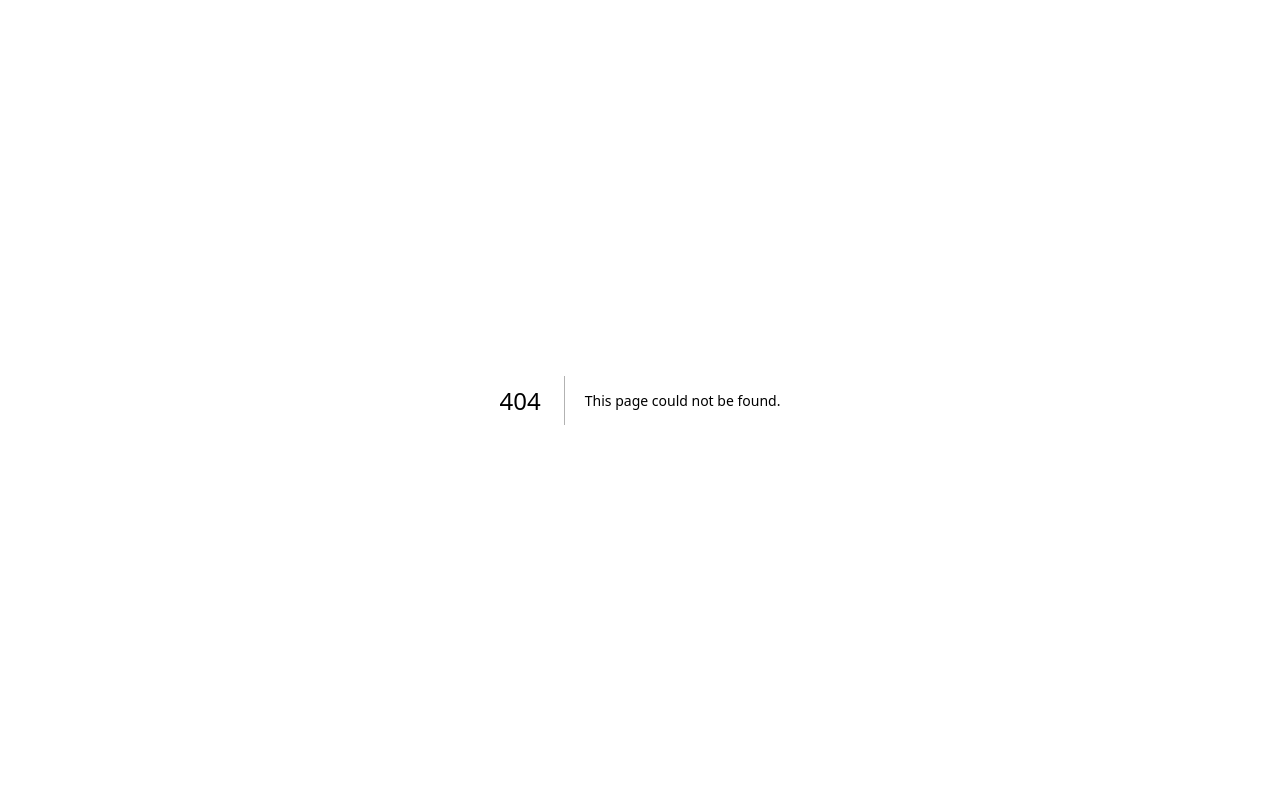
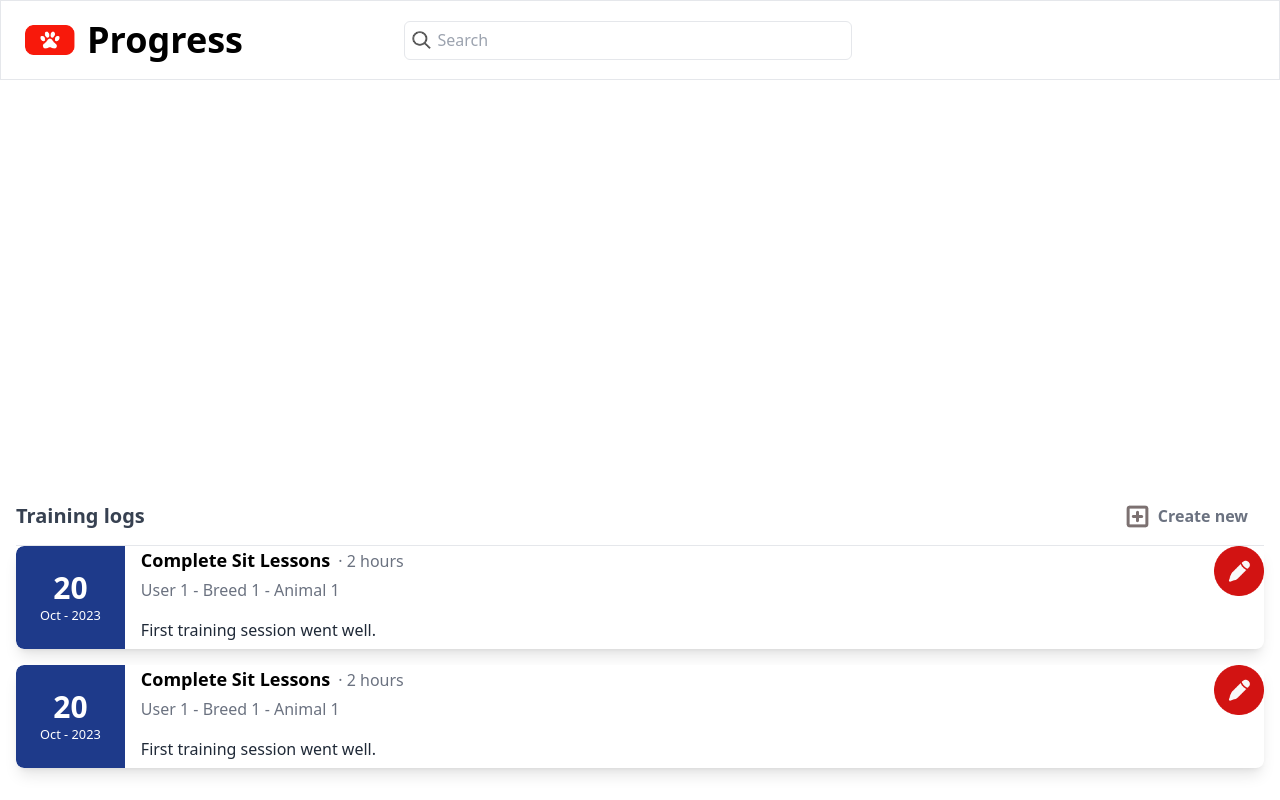
Before and after one commit to BoG-Dev-Bootcamp-S24/project2-sp24-team-rabbit, a Next.js app: page /traininglog in a window 1280 px wide. Before the commit this address had no page. Built offline with nearby package versions, Linux system fonts and the light colour scheme.

Commit message:
TrainingLog Page

```diff
--- a/package.json
+++ b/package.json
@@ -9,6 +9,7 @@
     "lint": "next lint"
   },
   "dependencies": {
+    "@next/font": "^14.1.4",
     "next": "14.1.4",
     "react": "^18",
     "react-dom": "^18"
--- a/src/components/TrainingLog.js
+++ b/src/components/TrainingLog.js
@@ -0,0 +1,62 @@
+import { useState, useEffect } from 'react';
+import TrainingLogItem from './TrainingLogItem';
+import Link from 'next/link';
+import createNew from "/public/images/createNewLogo.png";
+// import Navbar from "./Navbar/Navbar.js";
+
+export default function TrainingLog() {
+    const [logs, setLogs] = useState([]);
+
+    useEffect(() => {
+      const mockedLogs = [
+        {
+          id: 1,
+          title: 'Complete Sit Lessons',
+          date: '2023-10-20T14:48:00.000Z',
+          userName: 'User 1',
+          animalName: 'Animal 1',
+          breed: 'Breed 1',
+          hours: 2,
+          description: 'First training session went well.',
+        },
+        {
+            id: 2,
+            title: 'Complete Sit Lessons',
+            date: '2023-10-20T14:48:00.000Z',
+            userName: 'User 1',
+            animalName: 'Animal 1',
+            breed: 'Breed 1',
+            hours: 2,
+            description: 'First training session went well.',
+          },
+      ];
+
+      setTimeout(() => {
+        setLogs(mockedLogs);
+      }, 1000);
+    }, []);
+
+    return (
+        <div className="container mx-auto p-4">
+        <div className="flex justify-between items-center border-b py-2">
+            <h1 className="text-xl font-bold text-gray-700">Training logs</h1>
+            <Link href="/create-training-log" className="inline-flex items-center text-gray-500 font-bold py-2 px-4 rounded">
+                <img src={createNew.src} alt="Create new" className="mr-2" />
+                Create new
+            </Link>
+        </div>
+        {logs.length > 0 && (
+            <div>
+            {logs.map((log) => (
+                <TrainingLogItem key={log.id} log={log} />
+            ))}
+            </div>
+        )}
+        </div>
+        // <div className="flex">
+            /* <div className="w-1/5 bg-gray-200"> Sidebar </div> */
+
+        // </div>
+
+    );
+}
--- /dev/null
+++ b/src/components/TrainingLogItem.js
@@ -0,0 +1,55 @@
+import editButton from "/public/images/trainingLogCardEditButton.png";
+import Image from "next/image";
+
+export default function TrainingLogItem({ log }) {
+    const date = new Date(log.date);
+
+    const day = date.getDate();
+    const month = date.toLocaleString('default', { month: 'short' });
+    const year = date.getFullYear();
+    return (
+    //   <div className="bg-white shadow-lg rounded-lg p-4 mb-4 flex items-center justify-between">
+    //     <div>
+    //       <h3 className="font-bold text-lg">{log.title}</h3>
+    //       <p className="text-gray-600">{new Date(log.date).toLocaleDateString()}</p>
+    //       <p className="text-gray-800">{log.userName} - {log.breed} - {log.animalName}</p>
+    //       <p className="text-gray-500">Hours Logged: {log.hours}</p>
+    //       <p className="text-gray-700">{log.description}</p>
+    //     </div>
+    //     <Image className="object-contain ml-6" src={editButton} alt="App Logo" width={50} height={50} />
+    //   </div>
+
+
+//     <div className="bg-white shadow-lg rounded-lg mb-4 flex overflow-hidden">
+//   {/* Blue Date Badge */}
+//   <div className="flex-none bg-blue-500 text-white p-4">
+//     <div className="flex flex-col items-center justify-center h-full"></div>
+
+        <div className="bg-white shadow-lg rounded-lg mb-4 flex overflow-hidden">
+
+        <div className="flex-none rounded-l-lg bg-blue-900 text-white p-6 mr-4">
+            <div className="flex flex-col items-center">
+                <span className="text-3xl font-bold">{day}</span>
+                <small className="text-center block">{month} - {year}</small>
+            </div>
+        </div>
+
+
+        <div className="flex-grow">
+            <h3 className="font-bold text-lg">
+                {log.title}
+                <span className="text-gray-500 font-normal text-base inline-block align-baseline ml-2">
+                    · {log.hours} hours
+                </span>
+            </h3>
+            <p className="text-gray-500 mt-1">{log.userName} - {log.breed} - {log.animalName}</p>
+            <p className="text-gray-800 mt-4">{log.description}</p>
+        </div>
+
+
+        <div className="flex-none">
+            <Image className="object-contain ml-6" src={editButton} alt="App Logo" width={50} height={50} />
+        </div>
+        </div>
+    );
+  }
--- /dev/null
+++ b/src/pages/create-training-log.js
@@ -0,0 +1,15 @@
+import createLog from "../components/createLog.js";
+import Sidebar from "../components/Sidebar.js"
+import Image from "next/image";
+import Navbar from "@/components/Navbar/Navbar.js";
+
+
+export default function createTrainingLog() {
+    return (
+        <div className="bg-white w-screen h-screen flex flex-col justify-between items-center">
+        <Navbar searchBar={true}/>
+        {/* <Sidebar/> */}
+        <createLog/>
+        </div>
+    );
+}
--- /dev/null
+++ b/src/pages/traininglog.js
@@ -0,0 +1,15 @@
+import TrainingLog from "../components/TrainingLog.js";
+import Sidebar from "../components/Sidebar.js"
+import Image from "next/image";
+import Navbar from "@/components/Navbar/Navbar.js";
+
+
+export default function traininglog() {
+  return (
+    <div className="bg-white w-screen h-screen flex flex-col justify-between items-center">
+        <Navbar searchBar={true}/>
+      {/* <Sidebar/> */}
+      <TrainingLog/>
+    </div>
+  );
+}
```
Also changed, not shown: src/components/createLog.js (added).
